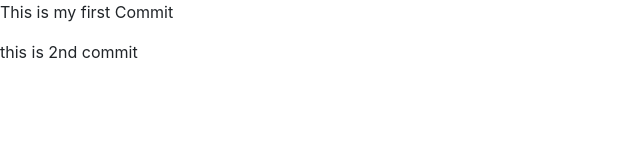
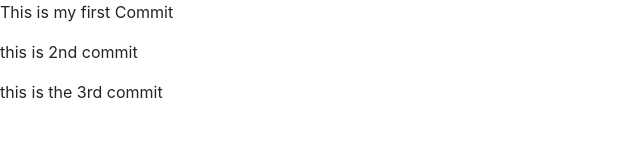
Before and after one commit to suvrajeetkumar/myfirstrepo, a plain HTML site: page index.html in a window 1280 px wide. Shown: the whole page, without its empty margins (0-640 px from the left). Drawn offline with nearby package versions, Linux system fonts and the light colour scheme.

Commit message:
this is the 3rd commit

```diff
--- a/index.html
+++ b/index.html
@@ -12,6 +12,7 @@
   <body>
       <p>This is my first Commit</p>
       <p>this is 2nd commit</p>
+      <p>this is the 3rd commit</p>
     <!-- Optional JavaScript -->
     <!-- jQuery first, then Popper.js, then Bootstrap JS -->
     <script src="https://code.jquery.com/jquery-3.3.1.slim.min.js" integrity="sha384-q8i/X+965DzO0rT7abK41JStQIAqVgRVzpbzo5smXKp4YfRvH+8abtTE1Pi6jizo" crossorigin="anonymous"></script>
```
